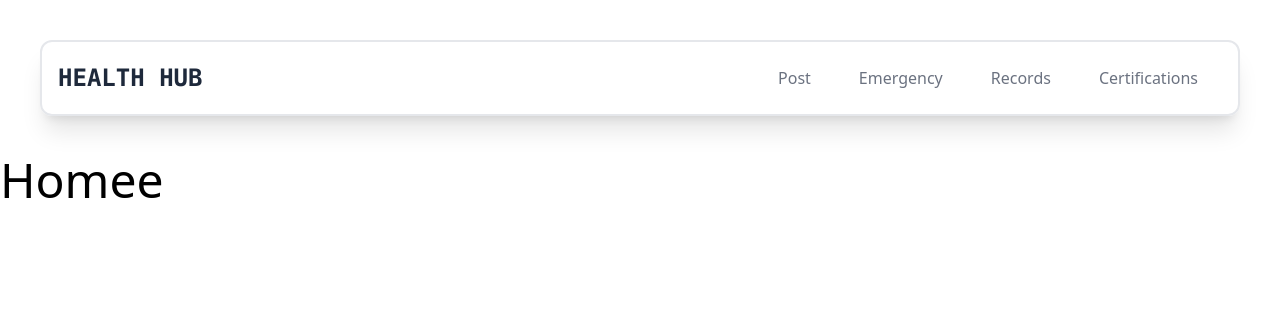
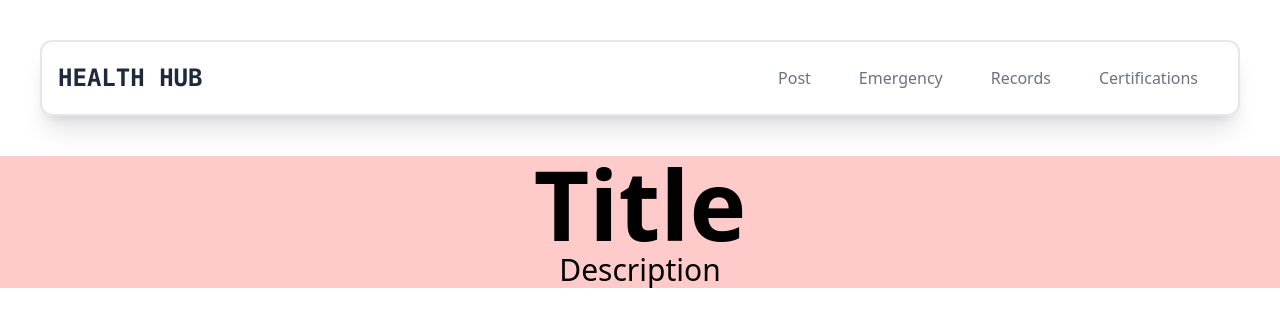
Before and after one commit to stephen-ics/Hack-the-Valley, a React (Create React App) app: page / in a window 1280 px wide. Shown: the top 326 px of the page. Built offline with nearby package versions, Linux system fonts and the light colour scheme.

Commit message:
Minor fixes Co-authored-by: bakuyy <bakuyy@users.noreply.github.com>

```diff
--- a/src/pages/Home.js
+++ b/src/pages/Home.js
@@ -2,7 +2,12 @@ import React from 'react'
 
 const Home = () => {
   return (
-    <div className='text-5xl'>Homee</div>
+    <div className='flex items-center justify-center h-full bg-red-200'>
+      <div>
+        <h1 className='text-8xl text-center'><b>Title</b></h1>
+        <h1 className='text-3xl text-center'>Description</h1>
+      </div>
+    </div>
   )
 }
 
```
